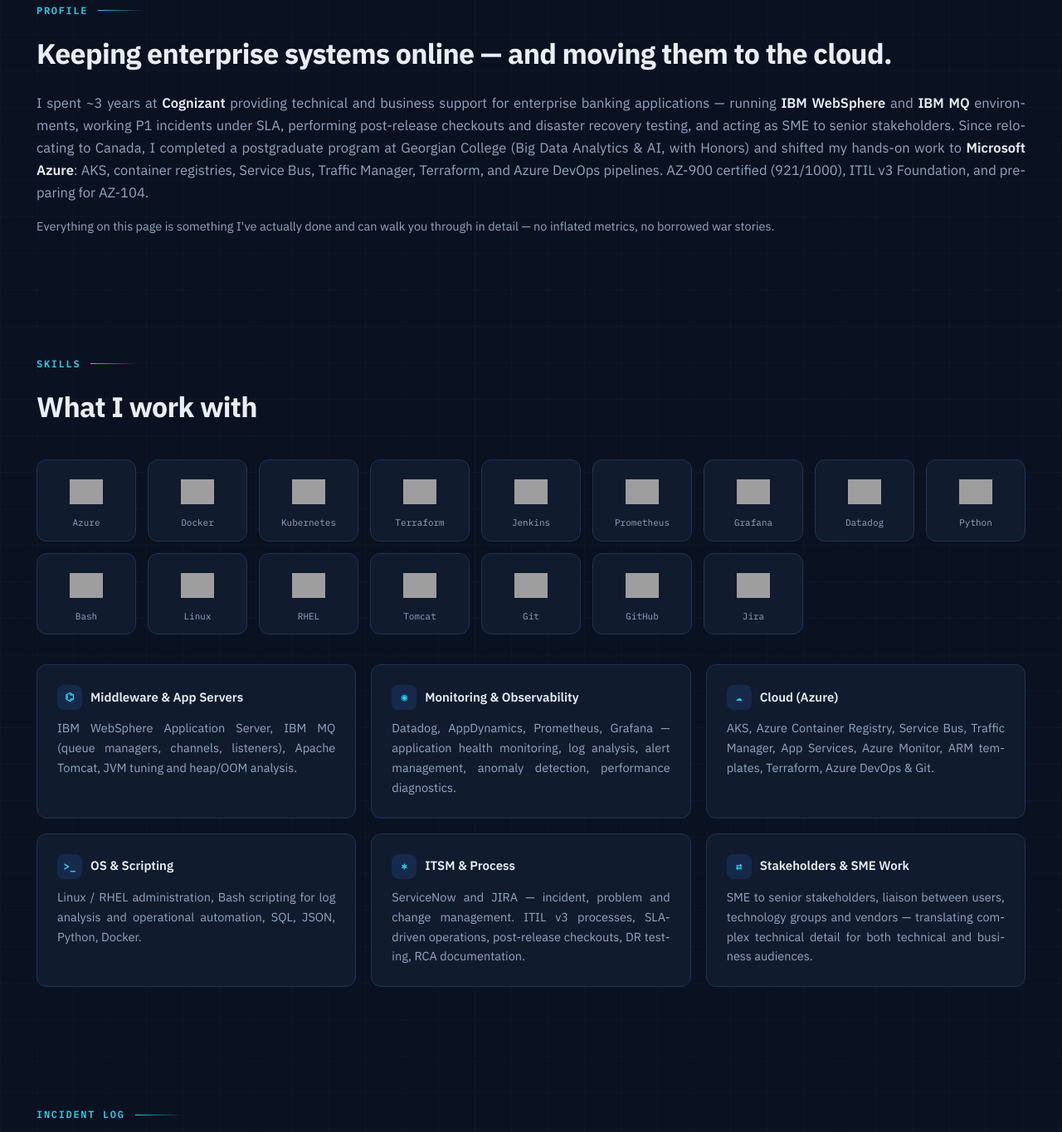
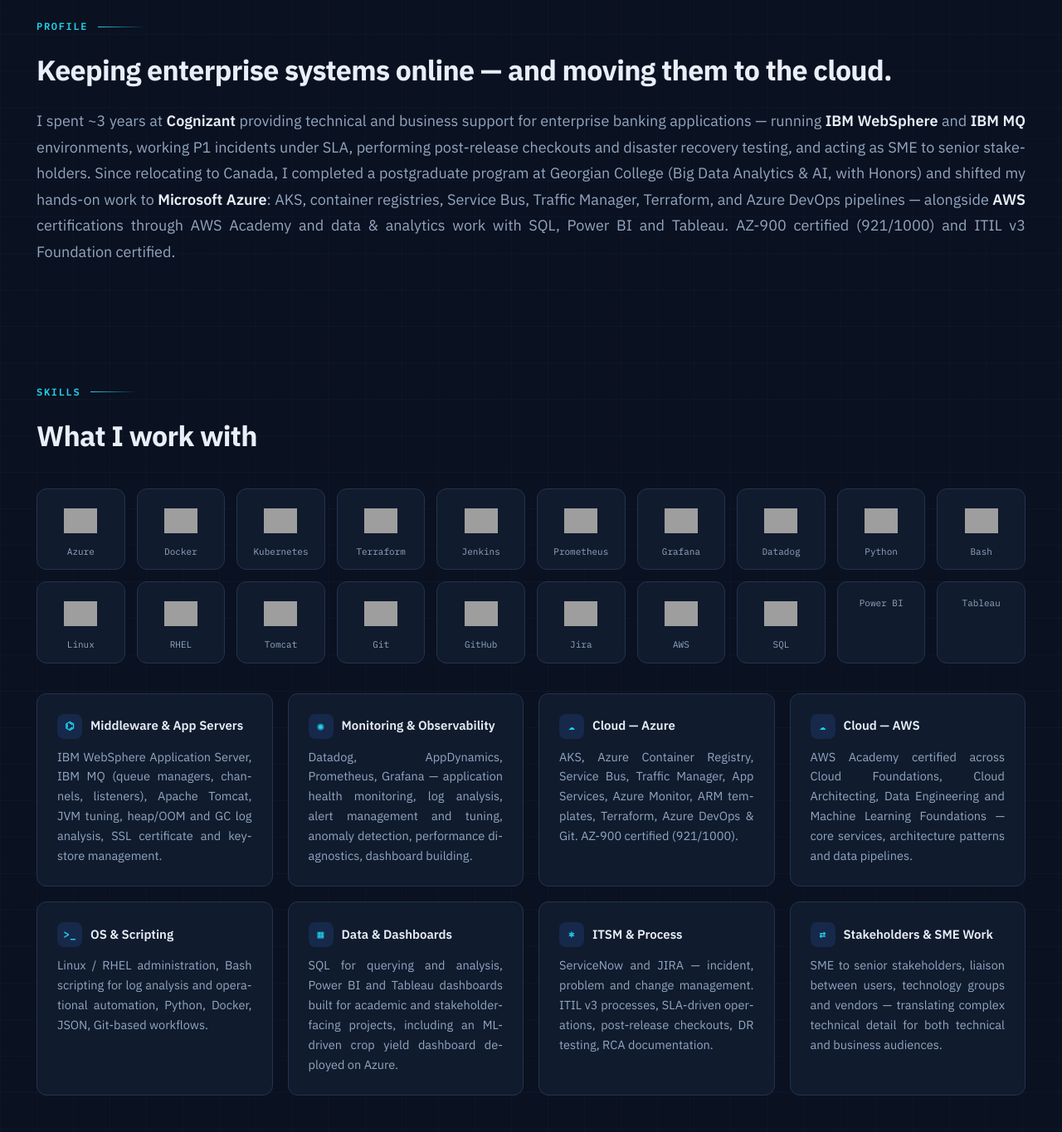
Before and after one commit to PaulJayaprakash21/PaulJayaprakash21.github.io, a plain HTML site: page index.html in a window 1280 px wide. Shown: the part 1103-2468 px from the top of the page at 83% size. Drawn offline with Linux system fonts and the light colour scheme; grey boxes are pictures that could not be loaded.

Commit message:
redefined

```diff
--- a/index.html
+++ b/index.html
@@ -131,7 +131,7 @@
   }
   .eyebrow::after{content:"";height:1px;width:56px;background:linear-gradient(90deg,var(--cyan),transparent)}
   h2{font-size:clamp(26px,4vw,34px);font-weight:700;letter-spacing:-0.02em;margin-bottom:18px}
-  .lede{color:var(--muted);font-size:16.5px}
+  .lede{color:var(--muted);font-size:18px;line-height:1.75}
   .lede strong{color:var(--text);font-weight:600}
   .lede,.ticket-body dd,.skill p,.project p,.job li{
     text-align:justify;text-justify:inter-word;hyphens:auto;-webkit-hyphens:auto
@@ -139,9 +139,11 @@
 
   /* ---------- tool logo grid ---------- */
   .toolgrid{
-    display:grid;grid-template-columns:repeat(auto-fit,minmax(110px,1fr));gap:14px;
+    display:grid;grid-template-columns:repeat(10,1fr);gap:14px;
     margin-top:36px;margin-bottom:14px
   }
+  @media (max-width:1000px){.toolgrid{grid-template-columns:repeat(5,1fr)}}
+  @media (max-width:620px){.toolgrid{grid-template-columns:repeat(4,1fr)}}
   .tool{
     background:var(--panel);border:1px solid var(--line);border-radius:12px;
     padding:18px 10px 14px;display:flex;flex-direction:column;align-items:center;gap:10px;
@@ -160,7 +162,9 @@
   .co-logo img{max-width:100%;max-height:100%;object-fit:contain}
 
   /* ---------- skills ---------- */
-  .skills{display:grid;grid-template-columns:repeat(auto-fit,minmax(300px,1fr));gap:18px;margin-top:36px}
+  .skills{display:grid;grid-template-columns:repeat(4,1fr);gap:18px;margin-top:36px}
+  @media (max-width:1100px){.skills{grid-template-columns:repeat(2,1fr)}}
+  @media (max-width:640px){.skills{grid-template-columns:1fr}}
   .skill{
     background:var(--panel);border:1px solid var(--line);border-radius:12px;padding:24px;
     transition:border-color .2s, transform .2s, box-shadow .2s;position:relative;overflow:hidden
@@ -299,12 +303,11 @@
 
 <header class="hero">
   <div class="wrap">
-    <p class="statusline"><span class="dot" aria-hidden="true"></span>STATUS: OPERATIONAL · TORONTO, ONTARIO · OPEN TO OPPORTUNITIES</p>
+    <p class="statusline">TORONTO, ONTARIO, CANADA</p>
     <h1>Paul Udayan <span class="grad">Gomez Jayaprakash</span></h1>
     <p class="role"><strong>Production Support &amp; Middleware Engineer</strong> <span class="arrow">→</span> building toward Azure cloud engineering. Three years keeping banking systems online, 24/7.</p>
     <div class="hero-cta">
-      <a class="btn btn-primary" href="mailto:jayaprakashpaul21@gmail.com">Get in touch</a>
-      <a class="btn btn-ghost" href="https://github.com/PaulJayaprakash21">GitHub</a>
+      <a class="btn btn-primary" href="https://github.com/PaulJayaprakash21">GitHub</a>
       <a class="btn btn-ghost" href="https://www.linkedin.com/in/paul-gomez21">LinkedIn</a>
     </div>
   </div>
@@ -313,9 +316,8 @@
 <div class="wrap">
   <div class="stats reveal">
     <div class="stat"><div class="num">3+ yrs</div><div class="lbl">Enterprise production support for financial services platforms</div></div>
-    <div class="stat"><div class="num">24/7</div><div class="lbl">High-pressure banking production environment, rotating-shift L2 ops</div></div>
-    <div class="stat"><div class="num">3×</div><div class="lbl">Rated top performer at Cognizant — all three years</div></div>
-    <div class="stat"><div class="num">0</div><div class="lbl">Outages or errors from production changes I executed and deployed</div></div>
+    <div class="stat"><div class="num">24/7</div><div class="lbl">High-pressure banking production environment — changes executed and deployed without errors or outages</div></div>
+    <div class="stat"><div class="num">3×</div><div class="lbl">Rated top performer at Cognizant all three years, with multiple client appreciations</div></div>
   </div>
 </div>
 
@@ -331,12 +333,9 @@
       incidents under SLA, performing post-release checkouts and disaster recovery testing, and acting as SME to
       senior stakeholders. Since relocating to Canada, I completed a postgraduate program at Georgian College
       (Big Data Analytics &amp; AI, with Honors) and shifted my hands-on work to <strong>Microsoft Azure</strong>:
-      AKS, container registries, Service Bus, Traffic Manager, Terraform, and Azure DevOps pipelines. AZ-900
-      certified (921/1000), ITIL v3 Foundation, and preparing for AZ-104.
-    </p>
-    <p class="lede" style="margin-top:14px;font-size:14.5px">
-      Everything on this page is something I've actually done and can walk you through in detail — no inflated
-      metrics, no borrowed war stories.
+      AKS, container registries, Service Bus, Traffic Manager, Terraform, and Azure DevOps pipelines — alongside
+      <strong>AWS</strong> certifications through AWS Academy and data &amp; analytics work with SQL, Power BI and
+      Tableau. AZ-900 certified (921/1000) and ITIL v3 Foundation certified.
     </p>
   </div>
 </section>
@@ -362,23 +361,35 @@
       <div class="tool"><img src="https://cdn.jsdelivr.net/gh/devicons/devicon/icons/git/git-original.svg" alt="Git" loading="lazy"><span>Git</span></div>
       <div class="tool"><img src="https://cdn.simpleicons.org/github/E8EFF8" alt="GitHub" loading="lazy"><span>GitHub</span></div>
       <div class="tool"><img src="https://cdn.jsdelivr.net/gh/devicons/devicon/icons/jira/jira-original.svg" alt="Jira" loading="lazy"><span>Jira</span></div>
+      <div class="tool"><img src="https://cdn.jsdelivr.net/gh/devicons/devicon/icons/amazonwebservices/amazonwebservices-plain-wordmark.svg" alt="Amazon Web Services" loading="lazy"><span>AWS</span></div>
+      <div class="tool"><img src="https://cdn.jsdelivr.net/gh/devicons/devicon/icons/azuresqldatabase/azuresqldatabase-original.svg" alt="SQL" loading="lazy"><span>SQL</span></div>
+      <div class="tool"><img src="assets/powerbi-logo.png" alt="Power BI" loading="lazy" onerror="this.style.display='none'"><span>Power BI</span></div>
+      <div class="tool"><img src="assets/tableau-logo.png" alt="Tableau" loading="lazy" onerror="this.style.display='none'"><span>Tableau</span></div>
     </div>
     <div class="skills">
       <div class="skill">
         <h3><span class="ico">⌬</span>Middleware &amp; App Servers</h3>
-        <p>IBM WebSphere Application Server, IBM MQ (queue managers, channels, listeners), Apache Tomcat, JVM tuning and heap/OOM analysis.</p>
+        <p>IBM WebSphere Application Server, IBM MQ (queue managers, channels, listeners), Apache Tomcat, JVM tuning, heap/OOM and GC log analysis, SSL certificate and keystore management.</p>
       </div>
       <div class="skill">
         <h3><span class="ico">◉</span>Monitoring &amp; Observability</h3>
-        <p>Datadog, AppDynamics, Prometheus, Grafana — application health monitoring, log analysis, alert management, anomaly detection, performance diagnostics.</p>
+        <p>Datadog, AppDynamics, Prometheus, Grafana — application health monitoring, log analysis, alert management and tuning, anomaly detection, performance diagnostics, dashboard building.</p>
       </div>
       <div class="skill">
-        <h3><span class="ico">☁</span>Cloud (Azure)</h3>
-        <p>AKS, Azure Container Registry, Service Bus, Traffic Manager, App Services, Azure Monitor, ARM templates, Terraform, Azure DevOps &amp; Git.</p>
+        <h3><span class="ico">☁</span>Cloud — Azure</h3>
+        <p>AKS, Azure Container Registry, Service Bus, Traffic Manager, App Services, Azure Monitor, ARM templates, Terraform, Azure DevOps &amp; Git. AZ-900 certified (921/1000).</p>
+      </div>
+      <div class="skill">
+        <h3><span class="ico">☁</span>Cloud — AWS</h3>
+        <p>AWS Academy certified across Cloud Foundations, Cloud Architecting, Data Engineering and Machine Learning Foundations — core services, architecture patterns and data pipelines.</p>
       </div>
       <div class="skill">
         <h3><span class="ico">&gt;_</span>OS &amp; Scripting</h3>
-        <p>Linux / RHEL administration, Bash scripting for log analysis and operational automation, SQL, JSON, Python, Docker.</p>
+        <p>Linux / RHEL administration, Bash scripting for log analysis and operational automation, Python, Docker, JSON, Git-based workflows.</p>
+      </div>
+      <div class="skill">
+        <h3><span class="ico">▦</span>Data &amp; Dashboards</h3>
+        <p>SQL for querying and analysis, Power BI and Tableau dashboards built for academic and stakeholder-facing projects, including an ML-driven crop yield dashboard deployed on Azure.</p>
       </div>
       <div class="skill">
         <h3><span class="ico">⎈</span>ITSM &amp; Process</h3>
@@ -482,7 +493,7 @@
   <div class="wrap reveal">
     <p class="eyebrow">Projects &amp; Lab Work</p>
     <h2>Things I've built</h2>
-    <p class="lede">Featured projects plus self-directed Azure labs built while preparing for AZ-104.</p>
+    <p class="lede">Featured projects plus self-directed Azure hands-on labs.</p>
     <div class="projects">
       <article class="project">
         <span class="feat">Featured</span>
```
